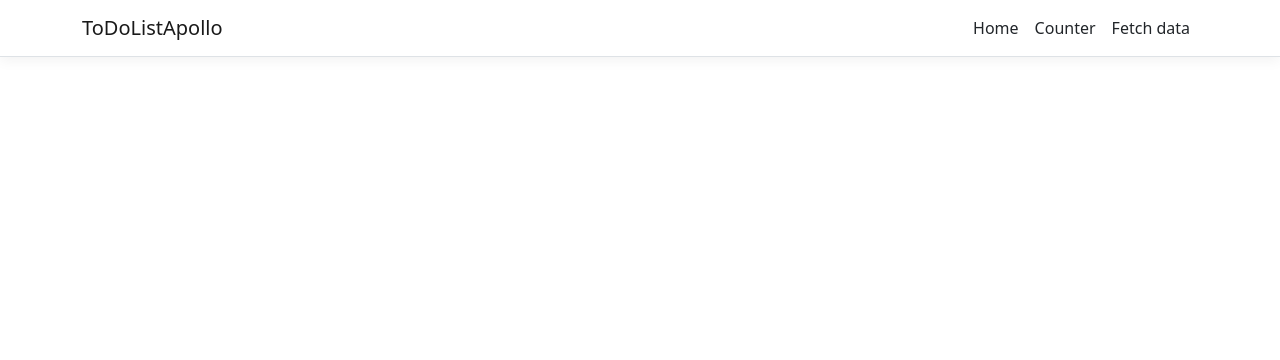
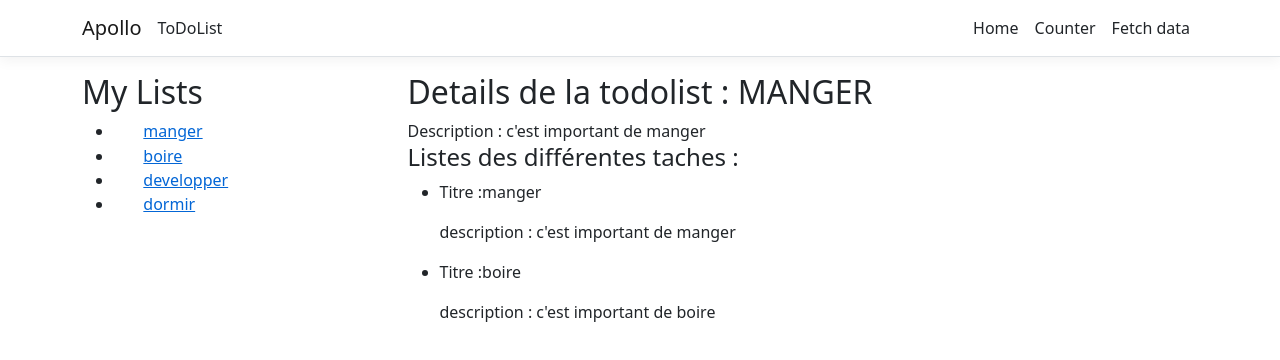
Before and after one commit to CharlesSamamaRochegude/ToDoListApollo, an Angular app in the folder ToDoListApollo/ClientApp/: page /12 in a window 1280 px wide. Before the commit this address led to /. Shown: the top 360 px of the page. Built offline with nearby package versions, Linux system fonts and the light colour scheme.

Commit message:
Résolution des conflits

```diff
--- a/ToDoListApollo/ClientApp/src/app/app.module.ts
+++ b/ToDoListApollo/ClientApp/src/app/app.module.ts
@@ -29,6 +29,7 @@ import { UtilisateurComponent } from './utilisateur/utilisateur.component';
     FormsModule,
     RouterModule.forRoot([
       { path: '', component: ListeComponent, pathMatch: 'full' },
+      { path: ':id', component: ListeComponent },
       { path: 'details/:id', component: MainComponent }
     ])
   ],
--- a/ToDoListApollo/ClientApp/src/app/liste/liste.component.css
+++ b/ToDoListApollo/ClientApp/src/app/liste/liste.component.css
@@ -0,0 +1,13 @@
+.bloc_flex
+{
+    display: flex;
+}
+
+#gauche
+{
+    flex:1;
+}
+#droite
+{
+    flex: auto;
+}
--- a/ToDoListApollo/ClientApp/src/app/liste/liste.component.html
+++ b/ToDoListApollo/ClientApp/src/app/liste/liste.component.html
@@ -1,9 +1,24 @@
+<div class="bloc_flex">
+  <div id="gauche">
+    <div id="actions">
+
+    </div>
+
+    <div id="liste">
       <h2>My Lists </h2>
       <ul class="liste">
         <li *ngFor="let todoliste of liste">
-    <a routerLink="/details/{{todoliste.id}}">
+          <a routerLink="/{{todoliste.id}}">
             <span class="badge">{{todoliste.id}}</span>
             <span class="name">{{todoliste.name}}</span>
           </a>
         </li>
       </ul>
+    </div>
+  </div>
+
+  <div id="droite">
+    <app-main></app-main>
+  </div>
+
+</div>
--- a/ToDoListApollo/ClientApp/src/app/nav-menu/nav-menu.component.html
+++ b/ToDoListApollo/ClientApp/src/app/nav-menu/nav-menu.component.html
@@ -3,7 +3,8 @@
     class="navbar navbar-expand-sm navbar-toggleable-sm navbar-light bg-white border-bottom box-shadow mb-3"
   >
     <div class="container">
-      <a class="navbar-brand" [routerLink]="['/']">ToDoListApollo</a>
+      <a class="navbar-brand" [routerLink]="['/']">Apollo</a>
+      <a>ToDoList</a>
       <button
         class="navbar-toggler"
         type="button"
```
Lines whose indentation alone changed are shown as unchanged.
